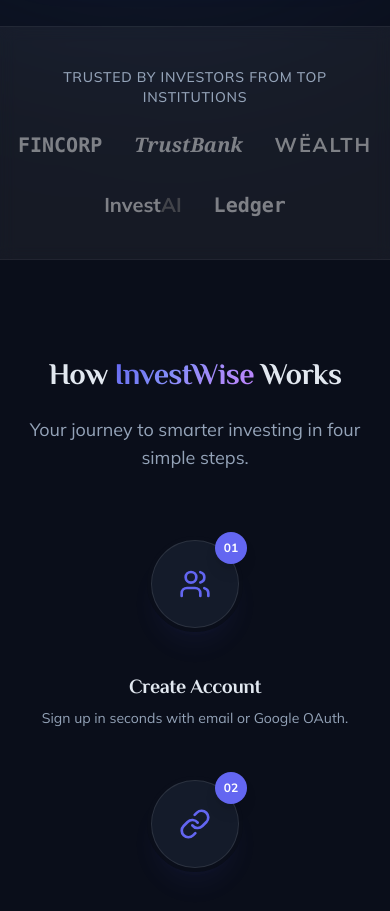
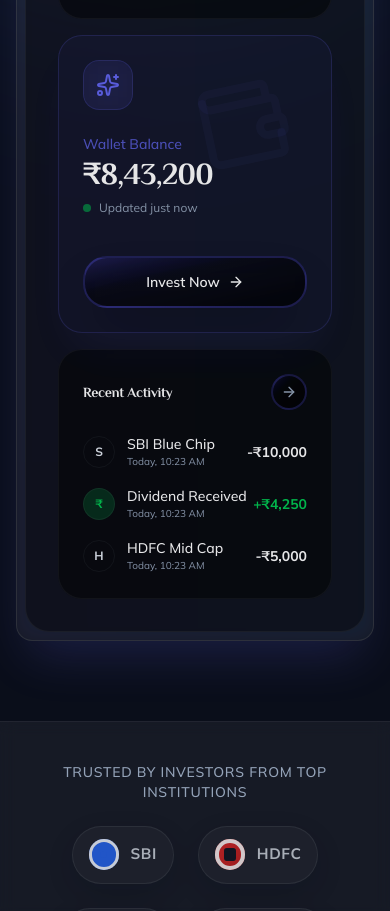
Before and after one commit to CyRu-S/Invest_Wise, a React (Vite) app in the folder frontend/: page / in a window 390 px wide. Shown: the part 1080-1991 px from the top of the page. Built offline with nearby package versions, Linux system fonts and the light colour scheme; no server answers.

Commit message:
Landing page card fix

```diff
--- a/frontend/src/index.css
+++ b/frontend/src/index.css
@@ -170,6 +170,155 @@
 #landing-page>section,
 #landing-page>.spline-chain-bg+section {
   position: relative;
+}
+
+.landing-hero-preview {
+  position: relative;
+  z-index: 1;
+}
+
+.landing-hero-preview__frame {
+  width: 100%;
+}
+
+.landing-hero-preview__screen {
+  display: flex;
+  align-items: center;
+  justify-content: center;
+  min-height: clamp(360px, 42vw, 540px);
+  padding: clamp(1rem, 2vw, 1.5rem);
+}
+
+.landing-hero-preview__grid {
+  width: min(100%, 1100px);
+  margin-inline: auto;
+  align-items: stretch;
+}
+
+.landing-hero-preview__card {
+  min-height: 240px;
+}
+
+.landing-trust-logos {
+  opacity: 0.82;
+}
+
+.landing-brand-logo {
+  display: inline-flex;
+  align-items: center;
+  gap: 0.72rem;
+  padding: 0.8rem 1rem;
+  border-radius: 999px;
+  background: rgba(255, 255, 255, 0.04);
+  border: 1px solid rgba(255, 255, 255, 0.08);
+  box-shadow: 0 10px 30px rgba(5, 10, 25, 0.2);
+  color: rgba(226, 232, 240, 0.88);
+  transition: transform var(--transition-base), border-color var(--transition-base), background var(--transition-base);
+}
+
+.landing-brand-logo:hover {
+  transform: translateY(-2px);
+  border-color: rgba(129, 140, 248, 0.28);
+  background: rgba(255, 255, 255, 0.06);
+}
+
+.landing-brand-mark {
+  width: 1.9rem;
+  height: 1.9rem;
+  border-radius: 999px;
+  position: relative;
+  flex-shrink: 0;
+  overflow: hidden;
+}
+
+.landing-brand-text {
+  font-size: 0.95rem;
+  font-weight: 700;
+  letter-spacing: 0.04em;
+}
+
+.landing-brand-logo--sbi .landing-brand-mark {
+  background: #2563eb;
+  box-shadow: inset 0 0 0 3px rgba(255, 255, 255, 0.92);
+}
+
+.landing-brand-logo--sbi .landing-brand-mark::before {
+  content: '';
+  position: absolute;
+  inset: 38%;
+  border-radius: 999px;
+  background: #2563eb;
+}
+
+.landing-brand-logo--hdfc .landing-brand-mark {
+  background: linear-gradient(135deg, #dc2626 0%, #b91c1c 100%);
+  box-shadow: inset 0 0 0 4px rgba(255, 255, 255, 0.92);
+}
+
+.landing-brand-logo--hdfc .landing-brand-mark::before {
+  content: '';
+  position: absolute;
+  inset: 29%;
+  background: #101522;
+  border-radius: 0.18rem;
+}
+
+.landing-brand-logo--icici .landing-brand-mark {
+  background: linear-gradient(135deg, #7c2d12 0%, #f59e0b 100%);
+}
+
+.landing-brand-logo--icici .landing-brand-mark::before {
+  content: '';
+  position: absolute;
+  width: 44%;
+  height: 44%;
+  top: 28%;
+  left: 28%;
+  border-radius: 999px;
+  background: rgba(255, 255, 255, 0.9);
+}
+
+.landing-brand-logo--groww .landing-brand-mark {
+  background: linear-gradient(135deg, #22c55e 0%, #14b8a6 100%);
+}
+
+.landing-brand-logo--groww .landing-brand-mark::before {
+  content: '';
+  position: absolute;
+  width: 48%;
+  height: 48%;
+  right: 4%;
+  bottom: 4%;
+  border-radius: 999px;
+  background: rgba(255, 255, 255, 0.28);
+}
+
+.landing-brand-logo--zerodha .landing-brand-mark {
+  background: linear-gradient(135deg, #2563eb 0%, #38bdf8 100%);
+}
+
+.landing-brand-logo--zerodha .landing-brand-mark::before,
+.landing-brand-logo--zerodha .landing-brand-mark::after {
+  content: '';
+  position: absolute;
+  border-radius: 999px;
+  background: rgba(255, 255, 255, 0.9);
+}
+
+.landing-brand-logo--zerodha .landing-brand-mark::before {
+  width: 62%;
+  height: 22%;
+  left: 19%;
+  top: 24%;
+  transform: rotate(-18deg);
+}
+
+.landing-brand-logo--zerodha .landing-brand-mark::after {
+  width: 62%;
+  height: 22%;
+  left: 19%;
+  bottom: 24%;
+  transform: rotate(-18deg);
 }
 
 /* Ensure footer is interactive above the Spline background */
@@ -1510,6 +1659,11 @@
   }
 
   @media (max-width: 768px) {
+    .spline-chain-bg {
+      opacity: 0.26;
+      transform: scale(0.7);
+    }
+
     .hero-title {
       font-size: 2.25rem;
     }
@@ -1526,6 +1680,72 @@
     .hero-actions {
       flex-direction: column;
       align-items: center;
+    }
+
+    .landing-hero-preview {
+      margin-top: 3.5rem;
+    }
+
+    .landing-hero-preview__frame {
+      padding: 0.75rem;
+      border-radius: 1.5rem;
+      overflow: hidden;
+    }
+
+    .landing-hero-preview__screen {
+      display: flex;
+      flex-direction: column;
+      align-items: stretch;
+      justify-content: flex-start;
+      width: 100%;
+      aspect-ratio: auto;
+      min-height: 0;
+      padding: 0.75rem;
+      overflow: hidden !important;
+    }
+
+    .landing-hero-preview__grid {
+      grid-template-columns: 1fr;
+      align-items: stretch;
+      max-width: 430px;
+      margin-inline: auto;
+      padding: 1rem;
+      gap: 1rem;
+      height: auto !important;
+      width: 100%;
+    }
+
+    .landing-hero-preview__card {
+      min-height: auto;
+      padding: 1.1rem;
+      width: 100%;
+    }
+
+    .landing-hero-preview__card--featured {
+      transform: none !important;
+    }
+
+    .landing-hero-preview__card h3 {
+      font-size: 1.9rem !important;
+    }
+
+    .landing-trust-logos {
+      gap: 0.75rem;
+      opacity: 0.94;
+    }
+
+    .landing-brand-logo {
+      gap: 0.55rem;
+      padding: 0.62rem 0.82rem;
+    }
+
+    .landing-brand-mark {
+      width: 1.45rem;
+      height: 1.45rem;
+    }
+
+    .landing-brand-text {
+      font-size: 0.82rem;
     }
   }
 
--- a/frontend/src/pages/LandingPage.jsx
+++ b/frontend/src/pages/LandingPage.jsx
@@ -119,13 +119,13 @@
         </div>
 
         {/* Dashboard Preview / Visual */}
-        <div className="mt-20 max-w-6xl mx-auto animate-in fade-in slide-in-from-bottom-12 duration-1000 delay-500">
-          <div className="relative rounded-2xl border border-white/10 glass-card p-2 md:p-4 shadow-2xl shadow-primary/20">
+        <div className="landing-hero-preview mt-20 max-w-6xl mx-auto animate-in fade-in slide-in-from-bottom-12 duration-1000 delay-500">
+          <div className="landing-hero-preview__frame relative rounded-2xl border border-white/10 glass-card p-2 md:p-4 shadow-2xl shadow-primary/20">
             <div className="absolute -inset-1 bg-gradient-to-r from-primary/30 to-blue-500/30 rounded-3xl blur opacity-20" />
-            <div className="relative bg-black/40 rounded-xl overflow-hidden aspect-[16/9] md:aspect-[21/9] flex items-center justify-center border border-white/5">
-              <MagicGrid className="grid grid-cols-1 md:grid-cols-3 gap-4 md:gap-6 w-full p-4 md:p-6 opacity-90 h-full items-center">
+            <div className="landing-hero-preview__screen relative bg-black/40 rounded-xl overflow-hidden flex items-center justify-center border border-white/5">
+              <MagicGrid className="landing-hero-preview__grid grid grid-cols-1 md:grid-cols-3 gap-4 md:gap-6 w-full p-4 md:p-6 opacity-90 h-full items-center">
                 {/* Card 1: Portfolio Growth */}
-                <MagicCard className="glass-card p-6 rounded-xl border-white/5 bg-black/50 flex flex-col justify-between" enableStars={true}>
+                <MagicCard className="landing-hero-preview__card glass-card p-6 rounded-xl border-white/5 bg-black/50 flex flex-col justify-between" enableStars={true}>
                   <div className="flex justify-between items-start mb-4 relative z-10">
                     <div>
                       <p className="text-xs text-muted-foreground font-medium uppercase tracking-wider">Total Portfolio</p>
@@ -137,16 +137,16 @@
                     </div>
                   </div>
                   <div className="relative z-10 mt-auto">
-                    <div className="h-16 w-full flex items-end gap-1">
-                      {[30, 45, 35, 60, 50, 75, 65, 80].map((h, i) => (
-                        <div key={i} className="flex-1 bg-primary/20 hover:bg-primary/60 transition-colors rounded-t-sm" style={{ height: `${h}%` }}></div>
+                    <div className="h-28 w-full flex items-end gap-2">
+                      {[34, 44, 36, 58, 48, 74, 63, 79].map((h, i) => (
+                        <div key={i} className="flex-1 bg-primary/20 hover:bg-primary/60 transition-colors rounded-t-md" style={{ height: `${h}%` }}></div>
                       ))}
                     </div>
                   </div>
                 </MagicCard>
 
                 {/* Card 2: Main Balance (Center Highlight) */}
-                <MagicCard className="glass-card p-6 rounded-xl border-primary/20 bg-primary/5 transform md:scale-110 shadow-2xl shadow-primary/10 flex flex-col justify-between relative overflow-hidden" particleCount={30} enableStars={true}>
+                <MagicCard className="landing-hero-preview__card landing-hero-preview__card--featured glass-card p-6 rounded-xl border-primary/20 bg-primary/5 transform md:scale-110 shadow-2xl shadow-primary/10 flex flex-col justify-between relative overflow-hidden" particleCount={30} enableStars={true}>
                   <div className="absolute top-0 right-0 p-4 opacity-50">
                     <Wallet className="w-24 h-24 text-primary/10 -rotate-12" />
                   </div>
@@ -174,7 +174,7 @@
                 </MagicCard>
 
                 {/* Card 3: Recent Activity */}
-                <MagicCard className="glass-card p-6 rounded-xl border-white/5 bg-black/50" enableStars={true}>
+                <MagicCard className="landing-hero-preview__card glass-card p-6 rounded-xl border-white/5 bg-black/50" enableStars={true}>
                   <div className="flex items-center justify-between mb-6 relative z-10">
                     <h4 className="text-sm font-semibold text-white">Recent Activity</h4>
                     <LandingButton
@@ -218,12 +218,27 @@
       <section className="py-10 border-y border-white/5 bg-white/5 backdrop-blur-sm">
         <div className="max-w-7xl mx-auto px-4 text-center">
           <p className="text-sm font-medium text-muted-foreground mb-6 uppercase tracking-wider">Trusted by investors from top institutions</p>
-          <div className="flex flex-wrap justify-center items-center gap-8 md:gap-16 opacity-50 grayscale hover:grayscale-0 transition-all duration-500">
-            <span className="text-xl font-bold font-mono">FINCORP</span>
-            <span className="text-xl font-bold font-serif italic">TrustBank</span>
-            <span className="text-xl font-bold tracking-widest">WËALTH</span>
-            <span className="text-xl font-bold">Invest<span className="text-primary">AI</span></span>
-            <span className="text-xl font-bold font-mono">Ledger</span>
+          <div className="landing-trust-logos flex flex-wrap justify-center items-center gap-6 md:gap-10 transition-all duration-500">
+            <div className="landing-brand-logo landing-brand-logo--sbi" aria-label="SBI">
+              <span className="landing-brand-mark" />
+              <span className="landing-brand-text">SBI</span>
+            </div>
+            <div className="landing-brand-logo landing-brand-logo--hdfc" aria-label="HDFC">
+              <span className="landing-brand-mark" />
+              <span className="landing-brand-text">HDFC</span>
+            </div>
+            <div className="landing-brand-logo landing-brand-logo--icici" aria-label="ICICI Prudential">
+              <span className="landing-brand-mark" />
+              <span className="landing-brand-text">ICICI</span>
+            </div>
+            <div className="landing-brand-logo landing-brand-logo--groww" aria-label="Groww">
+              <span className="landing-brand-mark" />
+              <span className="landing-brand-text">Groww</span>
+            </div>
+            <div className="landing-brand-logo landing-brand-logo--zerodha" aria-label="Zerodha">
+              <span className="landing-brand-mark" />
+              <span className="landing-brand-text">Zerodha</span>
+            </div>
           </div>
         </div>
       </section>
```
